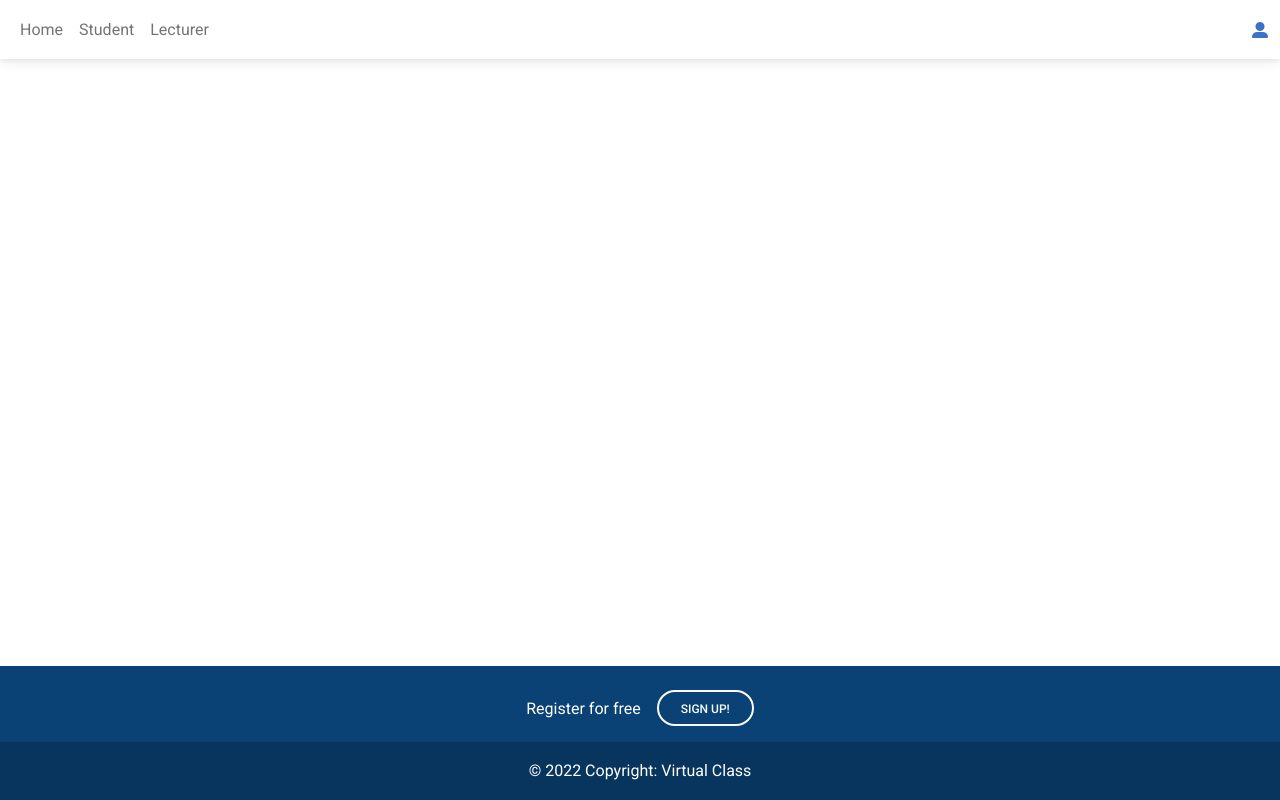
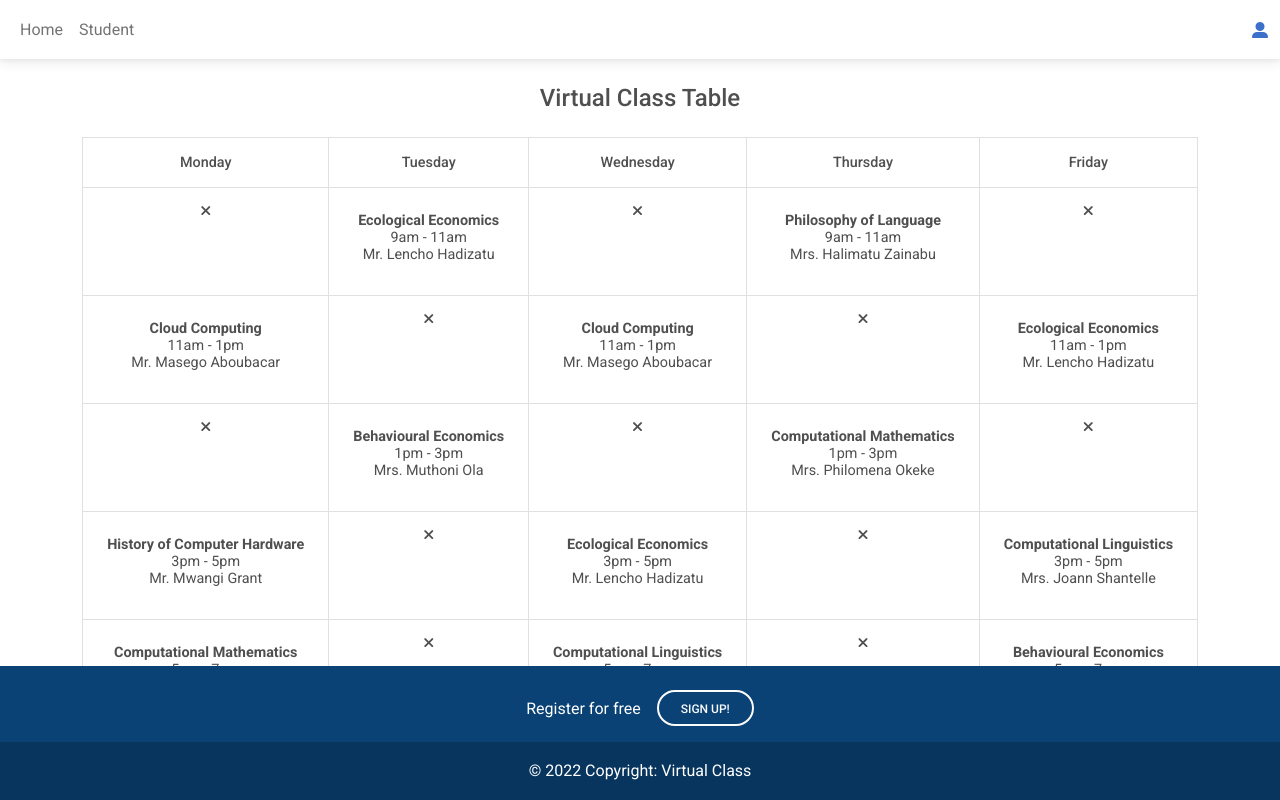
Before and after one commit to muhindokiro/virtualclass, a Django app: page /student/ in a window 1280 px wide. Run offline with Django 4.2, Linux system fonts and the light colour scheme; grey boxes are pictures that could not be loaded.

Commit message:
add timetable

```diff
--- /dev/null
+++ b/virtual/functions/functions.py
@@ -0,0 +1,4 @@
+def handle_uploaded_file(f):
+    with open('virtual/static/upload/'+f.name, 'wb+') as destination:
+        for chunk in f.chunks():
+            destination.write(chunk)
--- a/virtual/templates/student.html
+++ b/virtual/templates/student.html
@@ -48,14 +48,12 @@
       <!-- Left links -->
       <ul class="navbar-nav me-auto mb-2 mb-lg-0">
         <li class="nav-item">
-          <a class="nav-link" href="#">Home</a>
+          <a class="nav-link" href="{% url 'home' %}">Home</a>
         </li>
         <li class="nav-item">
-          <a class="nav-link" href="#">Student</a>
+          <a class="nav-link" href="{% url 'student' %}">Student</a>
         </li>
-        <li class="nav-item">
-          <a class="nav-link" href="#">Lecturer</a>
-        </li>
+
       </ul>
       <!-- Left links -->
     </div>
@@ -85,10 +83,7 @@
             <a class="dropdown-item" href="#">My profile</a>
           </li>
           <li>
-            <a class="dropdown-item" href="#">Settings</a>
-          </li>
-          <li>
-            <a class="dropdown-item" href="#">Logout</a>
+            <a class="dropdown-item" href="{% url 'logout' %}">Logout</a>
           </li>
         </ul>
       </div>
@@ -100,8 +95,122 @@
 <!-- Navbar -->
 
 
-<!-- <br/> -->
+<br/>
+<section class="ftco-section">
+		<div class="container">
 
+			<div class="row">
+				<div class="col-md-12">
+					<h4 class="text-center mb-4">Virtual Class Table</h4>
+					<div class="table-wrap">
+						<table class="table table-bordered text-center">
+              <thead>
+                <tr>
+                  <th>Monday</th>
+                  <th>Tuesday</th>
+                  <th>Wednesday</th>
+                  <th>Thursday</th>
+                  <th>Friday</th>
+
+                </tr>
+              </thead>
+              <tbody>
+                <tr>
+                  <td><i class="fa fa-close"></i></td>
+                  <td class="text-center"><div class="img rounded-circle mb-2" style="background-image: url(images/classes-1.jpg);"></div>
+                    <p href="#"><strong>Ecological Economics</strong> <br>
+                    9am - 11am <br> Mr. Lencho Hadizatu</p>
+                  </td>
+                  <td><i class="fa fa-close"></i></td>
+                  <td class="text-center"><div class="img rounded-circle mb-2" style="background-image: url(images/classes-2.jpg);"></div>
+                    <p href="#"><strong>Philosophy of Language</strong> <br>
+                    9am - 11am <br> Mrs. Halimatu Zainabu</p>
+                  </td>
+                  <td><i class="fa fa-close"></i></td>
+
+                </tr>
+                <tr>
+                  <td class="text-center"><div class="img rounded-circle mb-2" style="background-image: url(images/classes-4.jpg);"></div>
+                    <p href="#"><strong>Cloud Computing</strong> <br>
+                    11am - 1pm <br> Mr. Masego Aboubacar</p>
+                  </td>
+                  <td><i class="fa fa-close"></i></td>
+                  <td class="text-center"><div class="img rounded-circle mb-2" style="background-image: url(images/classes-5.jpg);"></div>
+                    <p href="#"><strong>Cloud Computing</strong> <br>
+                    11am - 1pm <br> Mr. Masego Aboubacar</p>
+                  </td>
+                  <td><i class="fa fa-close"></i></td>
+                  <td class="text-center"><div class="img rounded-circle mb-2" style="background-image: url(images/classes-6.jpg);"></div>
+                    <p href="#"><strong>Ecological Economics</strong> <br>
+                    11am - 1pm <br> Mr. Lencho Hadizatu</p>
+                  </td>
+
+                </tr>
+                <tr>
+                  <td><i class="fa fa-close"></i></td>
+                  <td class="text-center"><div class="img rounded-circle mb-2" style="background-image: url(images/classes-1.jpg);"></div>
+                    <p href="#"><strong>Behavioural Economics</strong> <br>
+                    1pm - 3pm <br> Mrs. Muthoni Ola</p>
+                  </td>
+                  <td><i class="fa fa-close"></i></td>
+                  <td class="text-center"><div class="img rounded-circle mb-2" style="background-image: url(images/classes-2.jpg);"></div>
+                    <p href="#"><strong>Computational Mathematics</strong> <br>
+                    1pm - 3pm <br> Mrs. Philomena Okeke</p>
+                  </td>
+                  <td><i class="fa fa-close"></i></td>
+
+                </tr>
+                <tr>
+                  <td class="text-center"><div class="img rounded-circle mb-2" style="background-image: url(images/classes-4.jpg);"></div>
+                    <p href="#"><strong>History of Computer Hardware</strong> <br>
+                    3pm - 5pm <br> Mr. Mwangi Grant</p>
+                  </td>
+                  <td><i class="fa fa-close"></i></td>
+                  <td class="text-center"><div class="img rounded-circle mb-2" style="background-image: url(images/classes-5.jpg);"></div>
+                    <p href="#"><strong>Ecological Economics</strong> <br>
+                    3pm - 5pm <br> Mr. Lencho Hadizatu</p>
+                  </td>
+                  <td><i class="fa fa-close"></i></td>
+                  <td class="text-center"><div class="img rounded-circle mb-2" style="background-image: url(images/classes-6.jpg);"></div>
+                    <p href="#"><strong>Computational Linguistics</strong> <br>
+                    3pm - 5pm <br> Mrs. Joann Shantelle</p>
+                  </td>
+
+                </tr>
+                <tr>
+                  <td class="text-center"><div class="img rounded-circle mb-2" style="background-image: url(images/classes-1.jpg);"></div>
+                    <p href="#"><strong>Computational Mathematics</strong> <br>
+                    5pm - 7pm <br> Mrs. Philomena Okeke</p>
+                  </td>
+                  <td><i class="fa fa-close"></i></td>
+                  <td class="text-center"><div class="img rounded-circle mb-2" style="background-image: url(images/classes-2.jpg);"></div>
+                    <p href="#"><strong>Computational Linguistics</strong> <br>
+                    5pm - 7pm <br> Mrs. Joann Shantelle</p>
+                  </td>
+
+                  <td><i class="fa fa-close"></i></td>
+                  <td class="text-center"><div class="img rounded-circle mb-2" style="background-image: url(images/classes-4.jpg);"></div>
+                    <p href="#"><strong>Behavioural Economics</strong> <br>
+                    5pm - 7pm <br> Mrs. Muthoni Ola</p>
+                  </td>
+
+                </tr>
+              </tbody>
+              <tfoot>
+                <tr>
+                  <th><a href="#"><i class="fa fa-long-arrow-left"></i> September</a></th>
+                  <th></th>
+                  <th></th>
+                  <th></th>
+                  <th><a href="#">November <i class="fa fa-long-arrow-right"></i></a></th>
+                </tr>
+              </tfoot>
+            </table>
+					</div>
+				</div>
+			</div>
+		</div>
+	</section>
 
 
 <section class="">
--- a/virtual/urls.py
+++ b/virtual/urls.py
@@ -7,6 +7,6 @@ urlpatterns = [
 	path('login/', views.loginPage, name="login"),
 	path('logout/', views.logoutUser, name="logout"),
     path('student/', views.studentPage, name="student"),
-	path('lecturer/', views.studentPage, name="lecturer"),
+	path('lecturer/', views.lecturerPage, name="lecturer"),
 
 ]
--- a/virtual/views.py
+++ b/virtual/views.py
@@ -2,6 +2,7 @@ from django.shortcuts import render,redirect
 from django.http import HttpResponse
 from django.forms import inlineformset_factory
 from django.contrib.auth.forms import UserCreationForm
+from virtual.functions.functions import handle_uploaded_file
 
 from django.contrib.auth import authenticate, login, logout
 
@@ -10,7 +11,7 @@ from django.contrib import messages
 from django.contrib.auth.decorators import login_required
 # Create your views here.
 from .models import *
-from .forms import CreateUserForm
+from .forms import CreateUserForm,LectureForm
 
 @login_required(login_url='login')
 def home(request):
@@ -63,3 +64,13 @@ def loginPage(request):
 def logoutUser(request):
 	logout(request)
 	return redirect('login')
+
+def upload(request):
+    if request.method == 'POST':
+        file = LectureForm(request.POST, request.FILES)
+        if file.is_valid():
+            handle_uploaded_file(request.FILES['file'])
+            return HttpResponse("File uploaded successfuly")
+    else:
+        file = LectureForm()
+        return render(request,"lecturer.html",{'form':file})
--- a/virtualclass/urls.py
+++ b/virtualclass/urls.py
@@ -15,6 +15,7 @@ Including another URLconf
 """
 from django.contrib import admin
 from django.urls import path,include
+from virtual import views
 
 urlpatterns = [
     path('admin/', admin.site.urls),
```
Also changed, not shown: virtual/forms.py (+13 -1 lines), virtual/templates/home.html (+4 -4 lines), virtual/templates/lecturer.html (+12 -9 lines), virtual/functions/__init__.py (added).
